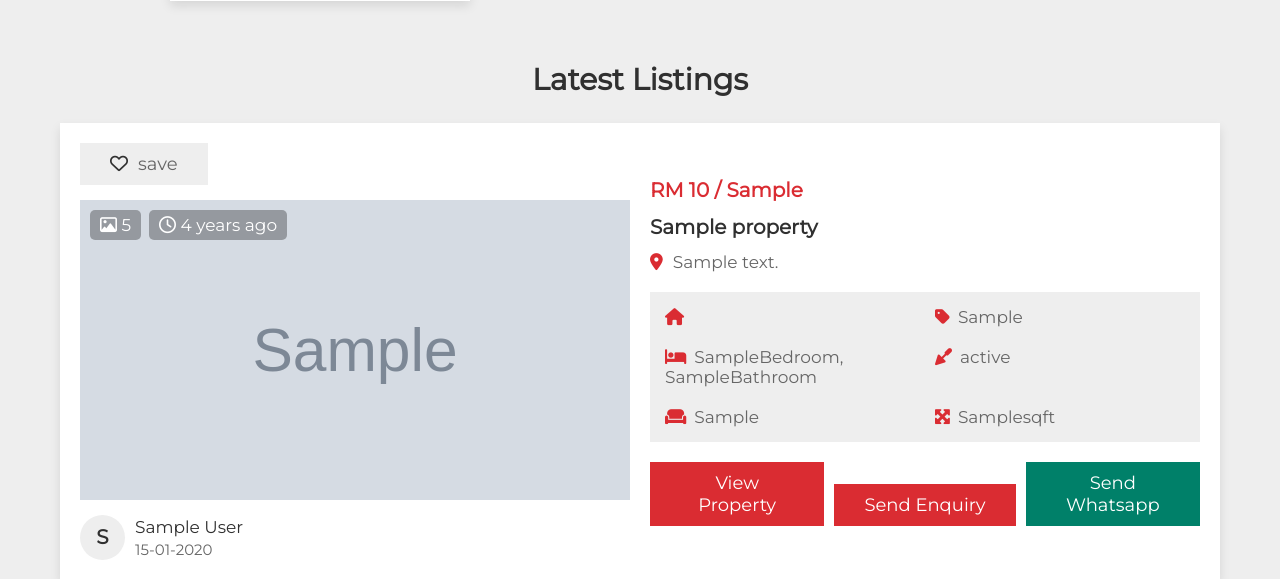
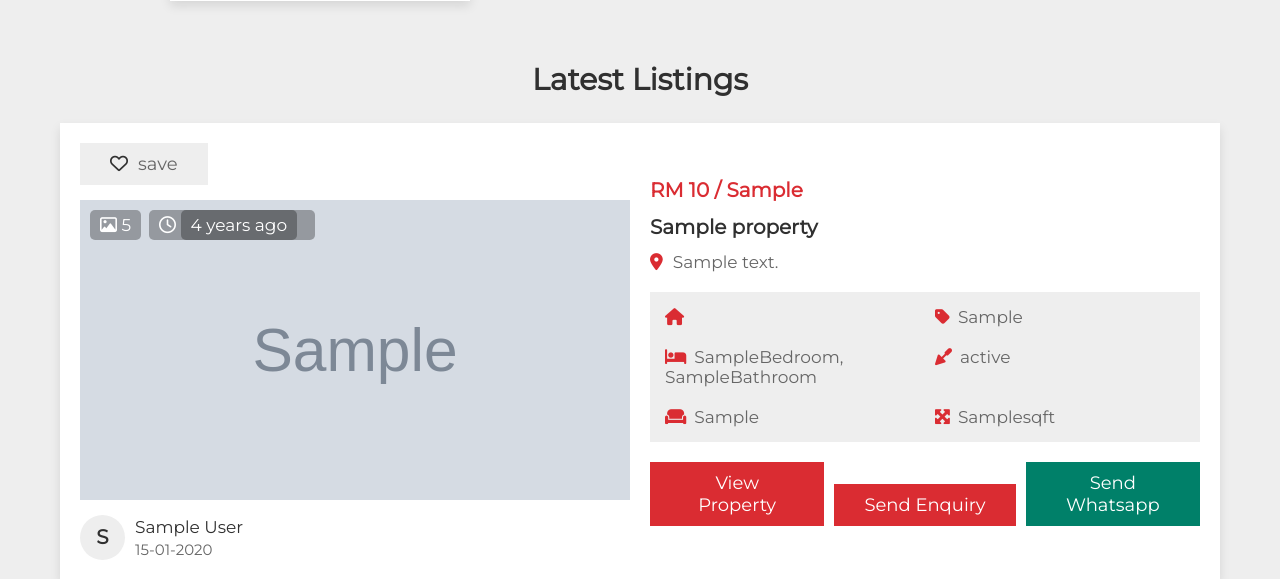
Before and after one commit to SahirRadzi/sewabelirumah, a PHP site: page /index.php in a window 1280 px wide. Shown: the part 1590-2169 px from the top of the page. Run offline with PHP 8.4, Linux system fonts and the light colour scheme; tables that the repository leaves empty or names only in its code hold one stand-in row (values such as "Sample post"); grey boxes marked "Sample" are stand-in pictures.

Commit message:
update css timeago

```diff
--- a/css/style.css
+++ b/css/style.css
@@ -373,7 +373,8 @@ a.btn-whatsapp:hover {
   display: flex;
 }
 
-.listings .box-container form .box .thumb .info p {
+.listings .box-container form .box .thumb .info p,
+.listings .box-container form .box .thumb .info p .timeago {
   font-weight: 500;
   font-size: 1.7rem;
   color: var(--white);
```
